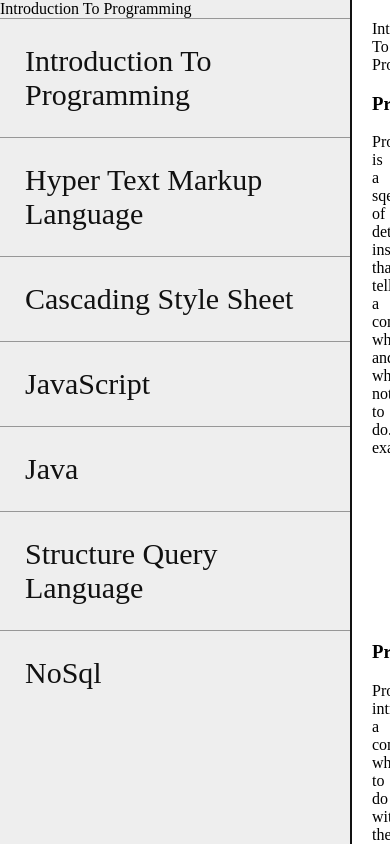
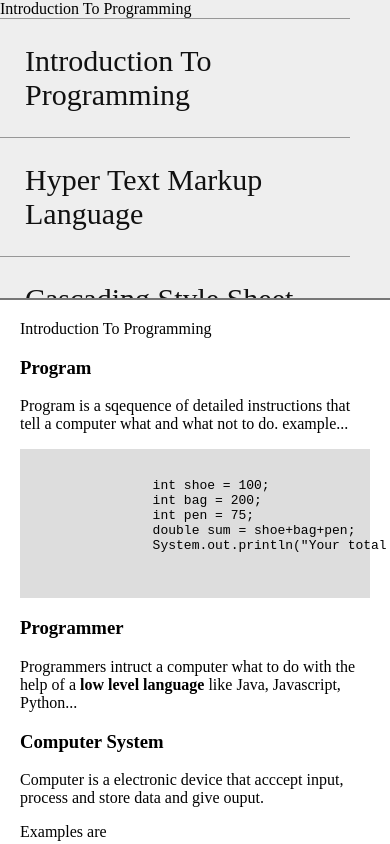
Before and after one commit to touraye/Build-a-technical-documentation-page, a plain HTML site: page index.html in a window 390 px wide. Shown: the top 844 px of the page. Drawn offline with Linux system fonts and the light colour scheme.

Commit message:
add media query, fixed all issue done

```diff
--- a/styles/main.css
+++ b/styles/main.css
@@ -51,3 +51,28 @@ pre {
     padding-top: 14px;
     background: #ddd;
 }
+
+
+
+/* media query  */
+
+
+
+@media (max-width: 600px) {
+    .page {
+        flex-direction: column;
+    }
+
+    #navbar{
+        border-right: none;
+        border-bottom: 2px solid #777;
+        height: 300px;
+        overflow-y: scroll;
+        width: 100%;
+    }
+
+    main {
+        height: auto;
+        width: 100%;
+    }
+}
```
